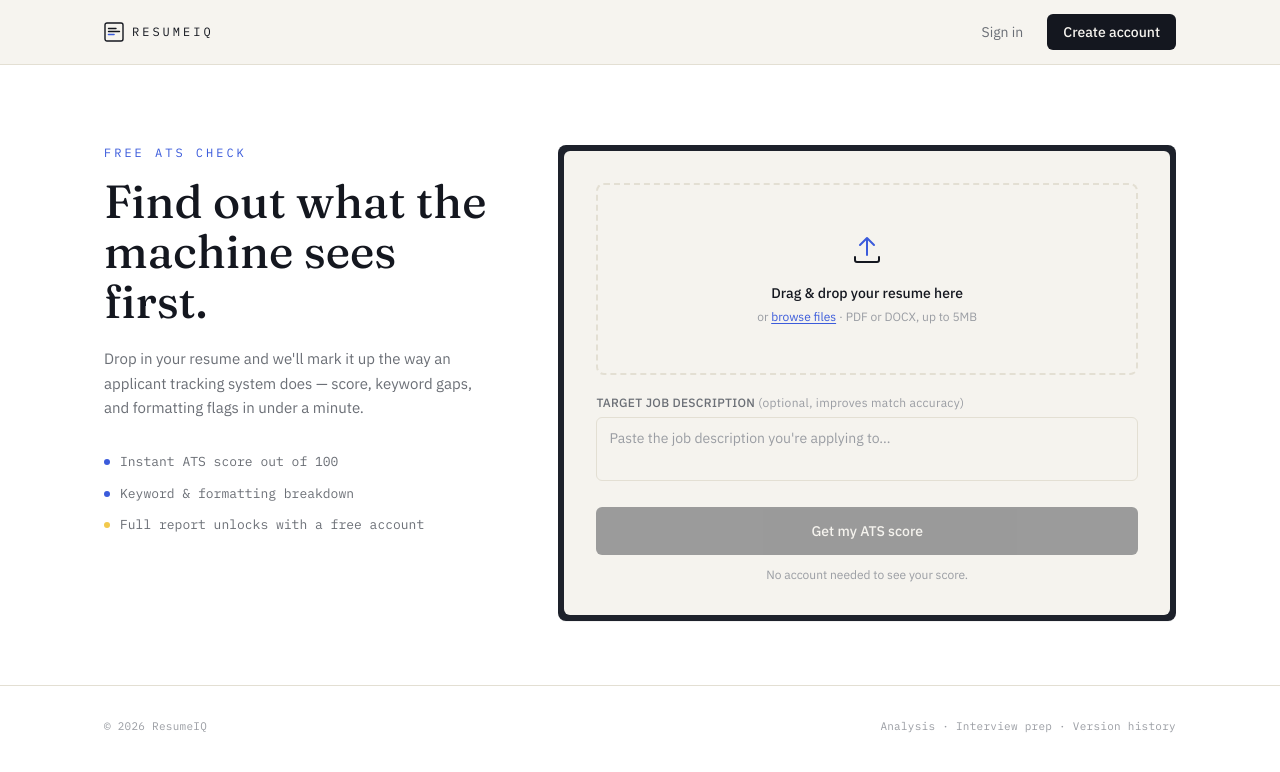
After one commit to PatelVishakha-07/ResumeIQ, a Django app: page / in a window 1280 px wide. The commit adds this page. Shown: the top 772 px of the page. Run offline with Django 4.2, Linux system fonts and the light colour scheme; some libraries are stand-ins or nearby versions.

Commit message:
home page UI done

```diff
--- a/resumeiq/urls.py
+++ b/resumeiq/urls.py
@@ -20,6 +20,7 @@ from . import views
 
 urlpatterns = [
     path('admin/', admin.site.urls),
+    path('', views.home_view, name = 'home'),
     path('login/',views.login_view, name= 'login'),
     path('register/', views.register_view, name='register'),
 
--- a/resumeiq/views.py
+++ b/resumeiq/views.py
@@ -1,4 +1,7 @@
 from django.shortcuts import render
+
+def home_view(request):
+    return render(request, "home.html")
 
 def login_view(request):
     return render(request, 'authentication/login.html')
--- /dev/null
+++ b/templates/home.html
@@ -0,0 +1,344 @@
+<!DOCTYPE html>
+<html lang="en">
+<head>
+<meta charset="UTF-8" />
+<meta name="viewport" content="width=device-width, initial-scale=1.0" />
+<title>ResumeIQ — Get your ATS score</title>
+<link rel="preconnect" href="https://fonts.googleapis.com">
+<link href="https://fonts.googleapis.com/css2?family=Fraunces:opsz,wght@9..144,450;9..144,560;9..144,650&family=IBM+Plex+Sans:wght@400;500;600&family=IBM+Plex+Mono:wght@400;500;600&display=swap" rel="stylesheet">
+<script src="https://cdn.tailwindcss.com"></script>
+<script>
+  tailwind.config = {
+    theme: {
+      extend: {
+        colors: {
+          ink: '#14171F',
+          inksoft: '#1D212B',
+          paper: '#F5F3EE',
+          paperline: '#E3DFD3',
+          graphite: '#6B6F76',
+          graphitesoft: '#9A9DA3',
+          highlighter: '#F2C94C',
+          correction: '#3B5BDB',
+          correctiondark: '#2A44B8',
+          good: '#3C9A5F',
+          warn: '#E0A23B',
+          bad: '#D64545',
+        },
+        fontFamily: {
+          display: ['"Fraunces"', 'serif'],
+          sans: ['"IBM Plex Sans"', 'sans-serif'],
+          mono: ['"IBM Plex Mono"', 'monospace'],
+        },
+      },
+    },
+  }
+</script>
+<link rel="stylesheet" href="styles.css">
+<style>
+  /* Page-specific only: results panel toggle */
+  #results { display: none; }
+  #results.show { display: block; }
+</style>
+</head>
+<body class="font-sans text-ink">
+
+<!-- NAV -->
+<header class="sticky top-0 z-30 bg-paper/90 backdrop-blur border-b border-paperline">
+  <div class="max-w-6xl mx-auto px-6 sm:px-10 h-16 flex items-center justify-between">
+    <div class="flex items-center gap-2">
+      <svg width="20" height="20" viewBox="0 0 20 20" fill="none"><rect x="1" y="1" width="18" height="18" rx="2" stroke="#14171F" stroke-width="1.4"/><path d="M4.5 6.5H12" stroke="#14171F" stroke-width="1.4" stroke-linecap="round"/><path d="M4.5 9.5H15.5" stroke="#14171F" stroke-width="1.4" stroke-linecap="round"/><path d="M4.5 12.5H10" stroke="#3B5BDB" stroke-width="1.6" stroke-linecap="round"/></svg>
+      <span class="font-mono text-xs tracking-[0.25em] uppercase">ResumeIQ</span>
+    </div>
+    <nav class="flex items-center gap-6">
+      <a href="login.html" class="text-sm text-graphite hover:text-ink transition-colors hidden sm:inline">Sign in</a>
+      <a href="register.html" class="text-sm bg-ink hover:bg-inksoft text-paper px-4 py-2 rounded-md font-medium transition-colors">Create account</a>
+    </nav>
+  </div>
+</header>
+
+<!-- HERO / UPLOAD -->
+<section class="max-w-6xl mx-auto px-6 sm:px-10 pt-14 sm:pt-20 pb-16 grid lg:grid-cols-5 gap-12 lg:gap-16 items-start">
+
+  <!-- Left: copy -->
+  <div class="lg:col-span-2 fade-up">
+    <p class="font-mono text-xs tracking-[0.25em] text-correction uppercase mb-4">Free ATS check</p>
+    <h1 class="font-display text-[2.3rem] sm:text-[2.9rem] leading-[1.08] text-ink">
+      Find out what the<br/>machine sees first.
+    </h1>
+    <p class="text-graphite text-[15px] leading-relaxed mt-5 max-w-sm">
+      Drop in your resume and we'll mark it up the way an applicant tracking system does — score, keyword gaps, and formatting flags in under a minute.
+    </p>
+    <ul class="mt-8 space-y-3 font-mono text-[13px] text-graphite">
+      <li class="flex items-center gap-2.5"><span class="w-1.5 h-1.5 rounded-full bg-correction"></span>Instant ATS score out of 100</li>
+      <li class="flex items-center gap-2.5"><span class="w-1.5 h-1.5 rounded-full bg-correction"></span>Keyword &amp; formatting breakdown</li>
+      <li class="flex items-center gap-2.5"><span class="w-1.5 h-1.5 rounded-full bg-highlighter"></span>Full report unlocks with a free account</li>
+    </ul>
+  </div>
+
+  <!-- Right: upload card -->
+  <div class="lg:col-span-3 fade-up" style="animation-delay:.1s">
+    <div class="bg-inksoft rounded-lg p-1.5 shadow-[0_1px_0_0_rgba(0,0,0,0.05)]">
+      <div class="bg-paper rounded-md p-6 sm:p-8">
+
+        <div id="dropZone" class="drop-zone border-2 border-dashed border-paperline rounded-lg px-6 py-12 text-center cursor-pointer">
+          <svg class="mx-auto mb-4" width="34" height="34" viewBox="0 0 34 34" fill="none">
+            <path d="M17 22V6" stroke="#3B5BDB" stroke-width="2" stroke-linecap="round"/>
+            <path d="M10 12L17 5L24 12" stroke="#3B5BDB" stroke-width="2" stroke-linecap="round" stroke-linejoin="round"/>
+            <path d="M5 24V27C5 28.1 5.9 29 7 29H27C28.1 29 29 28.1 29 27V24" stroke="#14171F" stroke-width="2" stroke-linecap="round"/>
+          </svg>
+          <p class="text-sm font-medium text-ink">Drag &amp; drop your resume here</p>
+          <p class="text-xs text-graphitesoft mt-1.5">or <span class="text-correction underline underline-offset-2">browse files</span> · PDF or DOCX, up to 5MB</p>
+          <input id="fileInput" type="file" accept=".pdf,.doc,.docx" class="hidden" />
+        </div>
+
+        <div id="fileRow" class="hidden mt-4 flex items-center justify-between bg-paper border border-paperline rounded-md px-4 py-3">
+          <div class="flex items-center gap-3 min-w-0">
+            <svg width="18" height="22" viewBox="0 0 18 22" fill="none" class="shrink-0"><path d="M2 1h9l5 5v14a1 1 0 0 1-1 1H2a1 1 0 0 1-1-1V2a1 1 0 0 1 1-1Z" stroke="#6B6F76" stroke-width="1.3"/><path d="M11 1v5h5" stroke="#6B6F76" stroke-width="1.3"/></svg>
+            <div class="min-w-0">
+              <p id="fileName" class="text-sm text-ink truncate">resume.pdf</p>
+              <p id="fileSize" class="text-xs text-graphitesoft font-mono">—</p>
+            </div>
+          </div>
+          <button id="removeFile" type="button" class="text-xs text-graphite hover:text-bad shrink-0 ml-3">Remove</button>
+        </div>
+
+        <div class="mt-5">
+          <label for="jd" class="block text-xs font-medium tracking-wide text-graphite mb-1.5">TARGET JOB DESCRIPTION <span class="text-graphitesoft font-normal">(optional, improves match accuracy)</span></label>
+          <textarea id="jd" rows="2" placeholder="Paste the job description you're applying to…" class="w-full bg-transparent border border-paperline focus:border-correction rounded-md text-ink placeholder-graphitesoft py-2.5 px-3 text-[14px] transition-colors resize-none"></textarea>
+        </div>
+
+        <button id="scoreBtn" disabled type="button"
+          class="w-full mt-5 bg-ink text-paper text-sm font-medium py-3.5 rounded-md transition-colors disabled:opacity-40 disabled:cursor-not-allowed enabled:hover:bg-inksoft flex items-center justify-center gap-2">
+          <span id="btnLabel">Get my ATS score</span>
+          <svg id="btnSpinner" class="hidden animate-spin" width="16" height="16" viewBox="0 0 16 16" fill="none"><circle cx="8" cy="8" r="6.5" stroke="#F5F3EE" stroke-width="1.6" opacity="0.3"/><path d="M14.5 8A6.5 6.5 0 0 0 8 1.5" stroke="#F5F3EE" stroke-width="1.6" stroke-linecap="round"/></svg>
+        </button>
+        <p class="text-xs text-graphitesoft text-center mt-3">No account needed to see your score.</p>
+
+      </div>
+    </div>
+  </div>
+</section>
+
+<!-- RESULTS -->
+<section id="results" class="max-w-6xl mx-auto px-6 sm:px-10 pb-24">
+  <div class="border-t border-paperline pt-14">
+
+    <div class="grid lg:grid-cols-5 gap-10 lg:gap-16">
+
+      <!-- Score dial -->
+      <div class="lg:col-span-2 fade-up">
+        <p class="font-mono text-xs tracking-[0.25em] text-graphite uppercase mb-6">Your ATS score</p>
+        <div class="relative w-56 h-56 mx-auto lg:mx-0">
+          <svg width="224" height="224" viewBox="0 0 224 224">
+            <circle class="dial-track" cx="112" cy="112" r="100" fill="none" stroke="#E3DFD3" stroke-width="14"/>
+            <circle id="dialFill" class="dial-fill" cx="112" cy="112" r="100" fill="none" stroke="#3B5BDB" stroke-width="14" stroke-linecap="round" transform="rotate(-90 112 112)"/>
+          </svg>
+          <div class="absolute inset-0 flex flex-col items-center justify-center">
+            <span id="scoreNum" class="font-display text-6xl text-ink">0</span>
+            <span class="text-xs font-mono text-graphitesoft mt-1">OUT OF 100</span>
+          </div>
+        </div>
+        <p id="scoreVerdict" class="font-display text-xl text-ink mt-6">—</p>
+        <p class="text-sm text-graphite mt-2 leading-relaxed max-w-xs">A recruiter's ATS scans structure and keywords before a human ever opens the file. Here's how yours reads.</p>
+      </div>
+
+      <!-- Breakdown -->
+      <div class="lg:col-span-3 fade-up" style="animation-delay:.1s">
+
+        <!-- unlocked stats -->
+        <div class="space-y-5">
+          <div>
+            <div class="flex items-baseline justify-between mb-1.5">
+              <span class="text-sm font-medium text-ink">Keyword match</span>
+              <span id="statKeyword" class="font-mono text-sm text-graphite">0%</span>
+            </div>
+            <div class="h-2 bg-paperline rounded-full overflow-hidden"><div id="barKeyword" class="bar-fill h-full bg-correction rounded-full"></div></div>
+          </div>
+          <div>
+            <div class="flex items-baseline justify-between mb-1.5">
+              <span class="text-sm font-medium text-ink">Formatting &amp; parseability</span>
+              <span id="statFormat" class="font-mono text-sm text-graphite">0%</span>
+            </div>
+            <div class="h-2 bg-paperline rounded-full overflow-hidden"><div id="barFormat" class="bar-fill h-full bg-good rounded-full"></div></div>
+          </div>
+          <div>
+            <div class="flex items-baseline justify-between mb-1.5">
+              <span class="text-sm font-medium text-ink">Section completeness</span>
+              <span id="statSection" class="font-mono text-sm text-graphite">0%</span>
+            </div>
+            <div class="h-2 bg-paperline rounded-full overflow-hidden"><div id="barSection" class="bar-fill h-full bg-warn rounded-full"></div></div>
+          </div>
+        </div>
+
+        <!-- locked content -->
+        <div class="relative mt-10">
+          <div class="locked-blur select-none">
+            <div class="space-y-5 opacity-80">
+              <div>
+                <div class="flex items-baseline justify-between mb-1.5"><span class="text-sm font-medium text-ink">Bullet point impact</span><span class="font-mono text-sm text-graphite">62%</span></div>
+                <div class="h-2 bg-paperline rounded-full overflow-hidden"><div class="h-full bg-correction rounded-full" style="width:62%"></div></div>
+              </div>
+              <div class="border border-paperline rounded-md p-4 bg-paper">
+                <p class="text-xs font-mono text-graphite uppercase mb-2">Missing keywords</p>
+                <p class="text-sm text-ink">stakeholder management, CI/CD, cross-functional, roadmap ownership, A/B testing</p>
+              </div>
+              <div class="border border-paperline rounded-md p-4 bg-paper">
+                <p class="text-xs font-mono text-graphite uppercase mb-2">3 bullet points to rewrite</p>
+                <p class="text-sm text-ink">"Responsible for managing team projects" → suggested rewrite available</p>
+              </div>
+              <div class="border border-paperline rounded-md p-4 bg-paper">
+                <p class="text-xs font-mono text-graphite uppercase mb-2">Suggested interview questions</p>
+                <p class="text-sm text-ink">5 role-specific questions generated from this resume</p>
+              </div>
+            </div>
+          </div>
+
+          <!-- lock overlay -->
+          <div class="absolute inset-0 flex items-center justify-center bg-gradient-to-b from-paper/40 via-paper/85 to-paper">
+            <div class="text-center px-6 py-8">
+              <div class="w-11 h-11 rounded-full bg-ink flex items-center justify-center mx-auto mb-4">
+                <svg width="16" height="16" viewBox="0 0 16 16" fill="none"><rect x="3" y="7" width="10" height="7" rx="1.2" stroke="#F5F3EE" stroke-width="1.4"/><path d="M5 7V5a3 3 0 0 1 6 0v2" stroke="#F5F3EE" stroke-width="1.4"/></svg>
+              </div>
+              <p class="font-display text-xl text-ink">The rest of your report is waiting</p>
+              <p class="text-sm text-graphite mt-2 max-w-xs mx-auto leading-relaxed">Create a free account to unlock keyword gaps, bullet rewrites, interview prep, and version history.</p>
+              <div class="flex items-center justify-center gap-3 mt-6">
+                <a href="register.html" class="bg-ink hover:bg-inksoft text-paper text-sm font-medium px-5 py-2.5 rounded-md transition-colors">Create free account</a>
+                <a href="login.html" class="text-sm text-correction hover:text-correctiondark font-medium px-2">Sign in</a>
+              </div>
+            </div>
+          </div>
+        </div>
+
+      </div>
+    </div>
+  </div>
+</section>
+
+<footer class="border-t border-paperline">
+  <div class="max-w-6xl mx-auto px-6 sm:px-10 py-8 flex items-center justify-between">
+    <span class="font-mono text-[11px] tracking-wide text-graphitesoft">© 2026 ResumeIQ</span>
+    <span class="font-mono text-[11px] tracking-wide text-graphitesoft">Analysis · Interview prep · Version history</span>
+  </div>
+</footer>
+
+<script>
+  const dropZone = document.getElementById('dropZone');
+  const fileInput = document.getElementById('fileInput');
+  const fileRow = document.getElementById('fileRow');
+  const fileName = document.getElementById('fileName');
+  const fileSize = document.getElementById('fileSize');
+  const removeFile = document.getElementById('removeFile');
+  const scoreBtn = document.getElementById('scoreBtn');
+  const btnLabel = document.getElementById('btnLabel');
+  const btnSpinner = document.getElementById('btnSpinner');
+  const results = document.getElementById('results');
+
+  function fmtSize(bytes) {
+    if (bytes < 1024) return bytes + ' B';
+    if (bytes < 1024 * 1024) return (bytes / 1024).toFixed(0) + ' KB';
+    return (bytes / (1024 * 1024)).toFixed(1) + ' MB';
+  }
+
+  function setFile(file) {
+    if (!file) return;
+    fileName.textContent = file.name;
+    fileSize.textContent = fmtSize(file.size) + ' · ' + (file.name.split('.').pop() || '').toUpperCase();
+    fileRow.classList.remove('hidden');
+    dropZone.classList.add('hidden');
+    scoreBtn.disabled = false;
+  }
+
+  dropZone.addEventListener('click', () => fileInput.click());
+  dropZone.addEventListener('keydown', (e) => { if (e.key === 'Enter' || e.key === ' ') fileInput.click(); });
+  dropZone.setAttribute('tabindex', '0');
+  dropZone.setAttribute('role', 'button');
+
+  fileInput.addEventListener('change', () => setFile(fileInput.files[0]));
+
+  ['dragover', 'dragenter'].forEach(evt =>
+    dropZone.addEventListener(evt, (e) => { e.preventDefault(); dropZone.classList.add('drag'); })
+  );
+  ['dragleave', 'dragend'].forEach(evt =>
+    dropZone.addEventListener(evt, () => dropZone.classList.remove('drag'))
+  );
+  dropZone.addEventListener('drop', (e) => {
+    e.preventDefault();
+    dropZone.classList.remove('drag');
+    if (e.dataTransfer.files.length) {
+      fileInput.files = e.dataTransfer.files;
+      setFile(e.dataTransfer.files[0]);
+    }
+  });
+
+  removeFile.addEventListener('click', () => {
+    fileInput.value = '';
+    fileRow.classList.add('hidden');
+    dropZone.classList.remove('hidden');
+    scoreBtn.disabled = true;
+    results.classList.remove('show');
+  });
+
+  function verdictFor(score) {
+    if (score >= 80) return ['Strong match', '#3C9A5F'];
+    if (score >= 60) return ['Needs a few fixes', '#E0A23B'];
+    return ['Significant gaps', '#D64545'];
+  }
+
+  scoreBtn.addEventListener('click', () => {
+    btnLabel.textContent = 'Analyzing…';
+    btnSpinner.classList.remove('hidden');
+    scoreBtn.disabled = true;
+
+    setTimeout(() => {
+      // Deterministic-ish mock score generation (client-side placeholder for real ATS engine)
+      const score = 58 + Math.floor(Math.random() * 30); // 58–87
+      const keyword = Math.max(30, score - 12 + Math.floor(Math.random() * 10));
+      const format = Math.min(98, score + 8);
+      const section = Math.min(95, score - 3 + Math.floor(Math.random() * 8));
+
+      const circumference = 2 * Math.PI * 100; // 628.3
+      const dialFill = document.getElementById('dialFill');
+      dialFill.style.strokeDasharray = circumference;
+      dialFill.style.strokeDashoffset = circumference; // start empty
+      requestAnimationFrame(() => {
+        dialFill.style.strokeDashoffset = circumference * (1 - score / 100);
+      });
+
+      const [verdictText, verdictColor] = verdictFor(score);
+      document.getElementById('scoreVerdict').textContent = verdictText;
+      document.getElementById('scoreVerdict').style.color = verdictColor;
+      dialFill.setAttribute('stroke', verdictColor);
+
+      // animate number
+      let current = 0;
+      const numEl = document.getElementById('scoreNum');
+      const step = () => {
+        current += Math.max(1, Math.round((score - current) / 6));
+        if (current >= score) { current = score; }
+        numEl.textContent = current;
+        if (current < score) requestAnimationFrame(step);
+      };
+      step();
+
+      document.getElementById('statKeyword').textContent = keyword + '%';
+      document.getElementById('statFormat').textContent = format + '%';
+      document.getElementById('statSection').textContent = section + '%';
+
+      results.classList.add('show');
+      requestAnimationFrame(() => {
+        document.getElementById('barKeyword').style.width = keyword + '%';
+        document.getElementById('barFormat').style.width = format + '%';
+        document.getElementById('barSection').style.width = section + '%';
+      });
+
+      btnLabel.textContent = 'Re-check score';
+      btnSpinner.classList.add('hidden');
+      scoreBtn.disabled = false;
+
+      results.scrollIntoView({ behavior: 'smooth', block: 'start' });
+    }, 1400);
+  });
+</script>
+</body>
+</html>
```
Also changed, not shown: static/css/style.css (+122 -0 lines), templates/authentication/login.html (+3 -15 lines), templates/authentication/register.html (+3 -17 lines).
